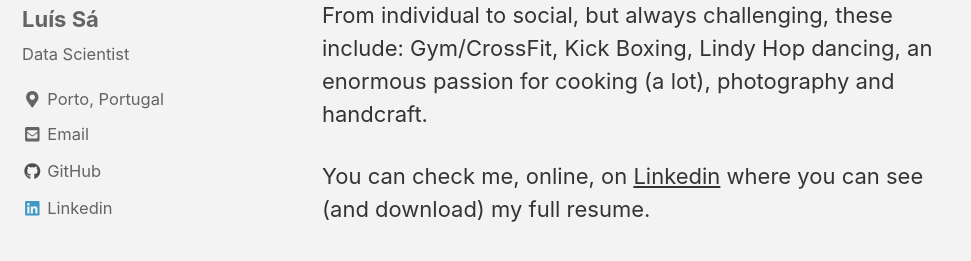
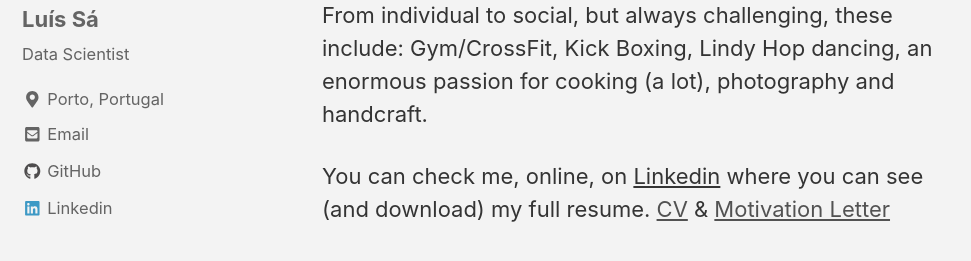
Before and after one commit to shi-hu/shi-hu.github.io, a Jekyll site: the page built from _pages/about.md, in a window 1280 px wide and 900 px high, cut to the strip 225-486 px from the top of the window. Shown: the whole strip, without its empty margins (0-971 px from the left). Built offline with Jekyll 4.4.1, drawn with Linux system fonts in a browser that asks for light colours; cached includes are drawn as plain includes; nearby versions of some CDN libraries.

Commit message:
Update about.md

```diff
--- a/_pages/about.md
+++ b/_pages/about.md
@@ -10,3 +10,4 @@ From individual to social, but always challenging, these include: Gym/CrossFit,
 
 
 You can check me, online, on [Linkedin](https://www.linkedin.com/in/lsa003/) where you can see (and download) my full resume.
+[CV]() & [Motivation Letter]()
```
